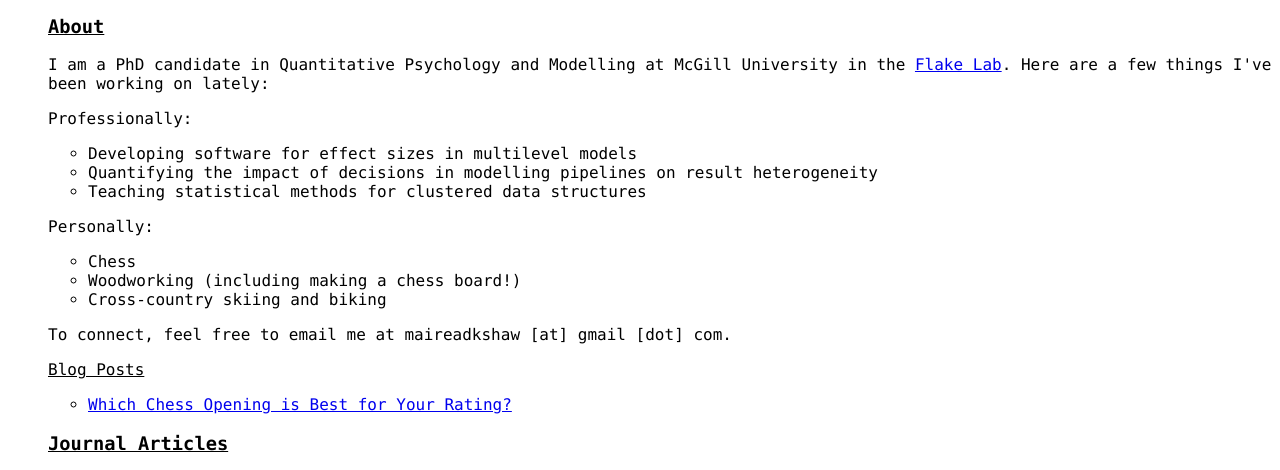
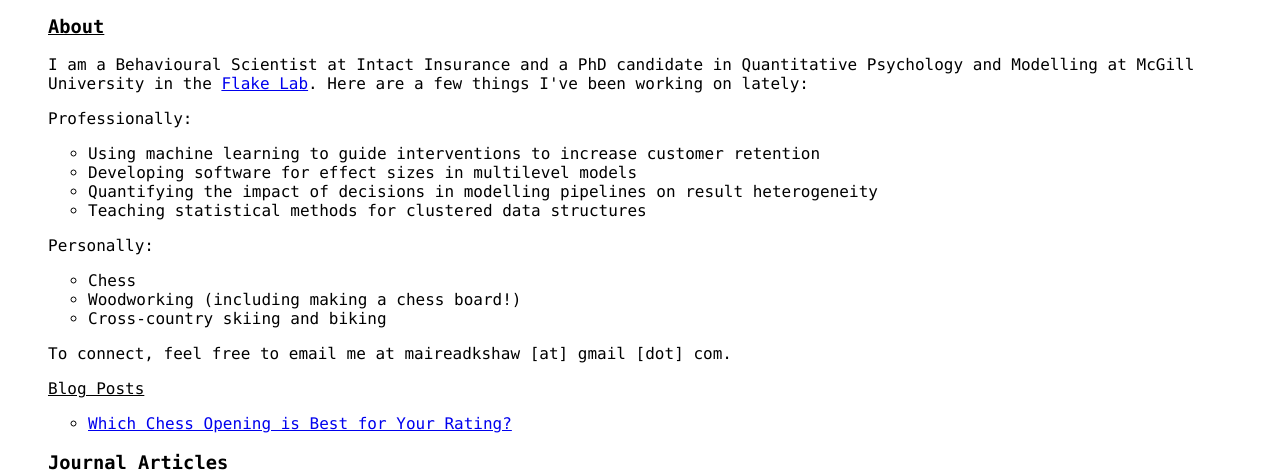
Before and after one commit to mkshaw/mkshaw.github.io, a plain HTML site: page index.html in a window 1280 px wide. Shown: the part 263-733 px from the top of the page. Drawn offline with Linux system fonts and the light colour scheme.

Commit message:
Update about.

```diff
--- a/index.html
+++ b/index.html
@@ -58,9 +58,10 @@
 </tr></tbody></table>
 <ul>
 <h3><u>About</u></h3>
-<p>I am a PhD candidate in Quantitative Psychology and Modelling at McGill University in the <a target="_blank" href="https://jessicakayflake.com">Flake Lab</a>. Here are a few things I've been working on lately:</p>
+<p>I am a Behavioural Scientist at Intact Insurance and a PhD candidate in Quantitative Psychology and Modelling at McGill University in the <a target="_blank" href="https://jessicakayflake.com">Flake Lab</a>. Here are a few things I've been working on lately:</p>
 <p>Professionally:</p>
 <ul>
+  <li>Using machine learning to guide interventions to increase customer retention</li>
   <li>Developing software for effect sizes in multilevel models</li>
   <li>Quantifying the impact of decisions in modelling pipelines on result heterogeneity</li>
   <li>Teaching statistical methods for clustered data structures</li>
```
